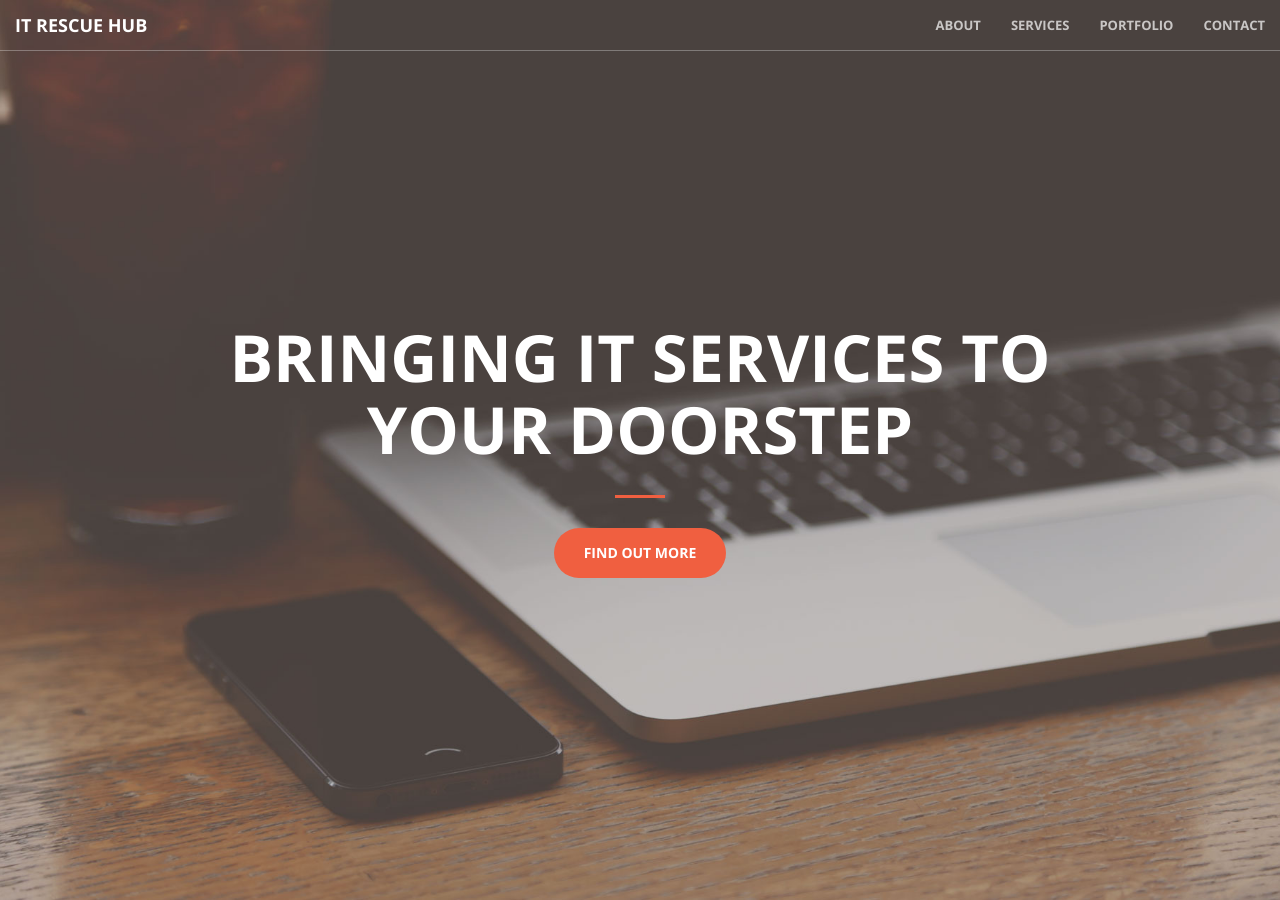
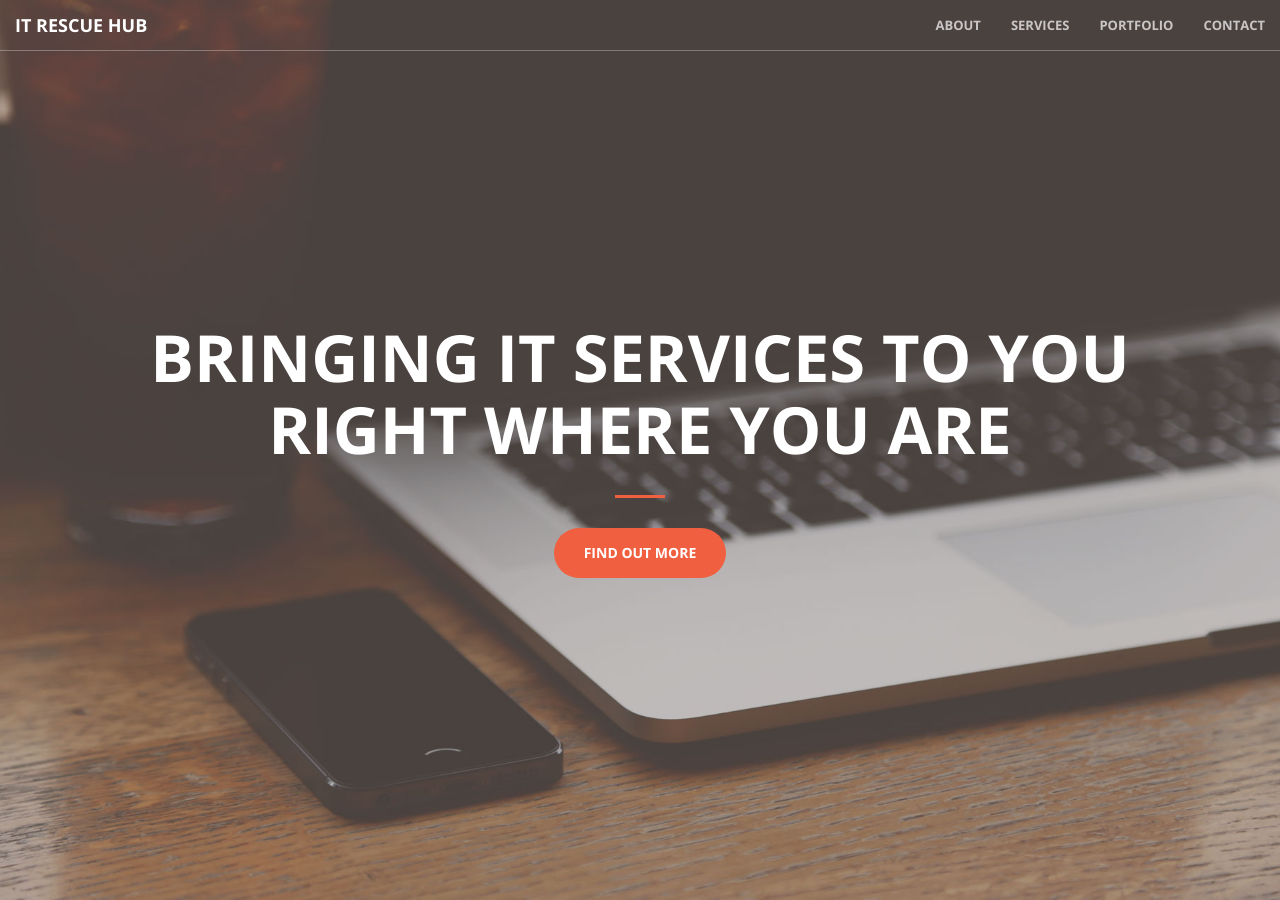
Before and after one commit to gangstageek27/gangstageek.github.io, a Jekyll site: the page built from index.html, in a window 1280 px wide and 900 px high. Built offline with Jekyll 4.4.1, drawn with Linux system fonts in a browser that asks for light colours; some of the changed text lies outside the part shown.

Commit message:
html edit 7

```diff
--- a/_includes/call-to-action.html
+++ b/_includes/call-to-action.html
@@ -4,8 +4,8 @@
             <div class="col-lg-8 col-lg-offset-2 text-center">
                 <h2 class="section-heading">We've got what you need!</h2>
                 <hr class="light">
-                <p class="text-faded">We are a small group of professional and passionate individuals dedicated to serving all your technical needs. Whether you're a home user or a small business, we've got you covered</p>
-                <a href="#" class="btn btn-default btn-xl">Get Started!</a>
+                <p class="text-faded">We are a small group of professional and passionate individuals dedicated to serving all your technical needs.</p>
+                <a href="#" class="btn btn-default btn-xl">About us</a>
             </div>
         </div>
     </div>
--- a/_includes/head.html
+++ b/_includes/head.html
@@ -6,7 +6,7 @@
     <meta name="description" content="">
     <meta name="author" content="">
 
-    <title>IT Rescue Hub - Bringing IT Services to your Doorstep</title>
+    <title>IT Rescue Hub - Bringing IT Services to you right where you are</title>
 
     <!-- Bootstrap Core CSS -->
     <link rel="stylesheet" href="css/bootstrap.min.css" type="text/css">
--- a/_includes/header.html
+++ b/_includes/header.html
@@ -1,7 +1,7 @@
 <header>
     <div class="header-content">
         <div class="header-content-inner">
-            <h1>Bringing IT Services to your Doorstep</h1>
+            <h1>Bringing IT Services to you right where you are</h1>
             <hr>
             <a href="#about" class="btn btn-primary btn-xl page-scroll">Find Out More</a>
         </div>
--- a/_includes/portfolio.html
+++ b/_includes/portfolio.html
@@ -7,10 +7,10 @@
                     <div class="portfolio-box-caption">
                         <div class="portfolio-box-caption-content">
                             <div class="project-category text-faded">
-                                Category
+                                Computer & Laptops
                             </div>
                             <div class="project-name">
-                                Project Name
+                                All makes & Models
                             </div>
                         </div>
                     </div>
```
